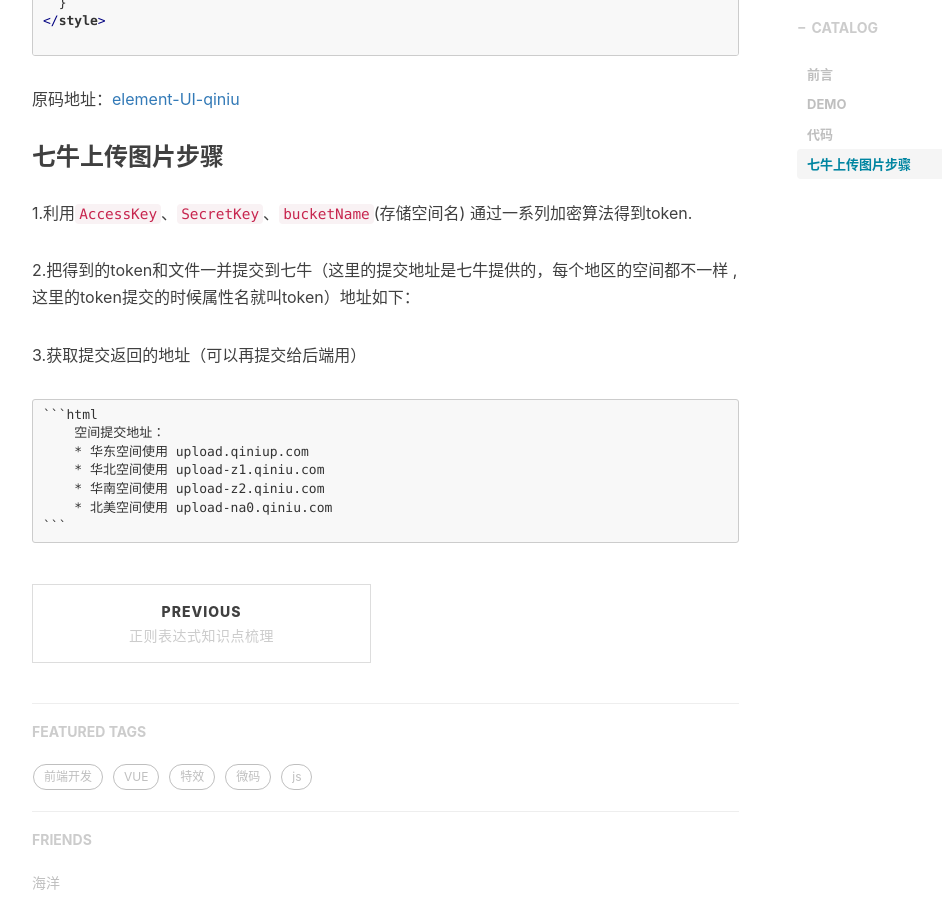
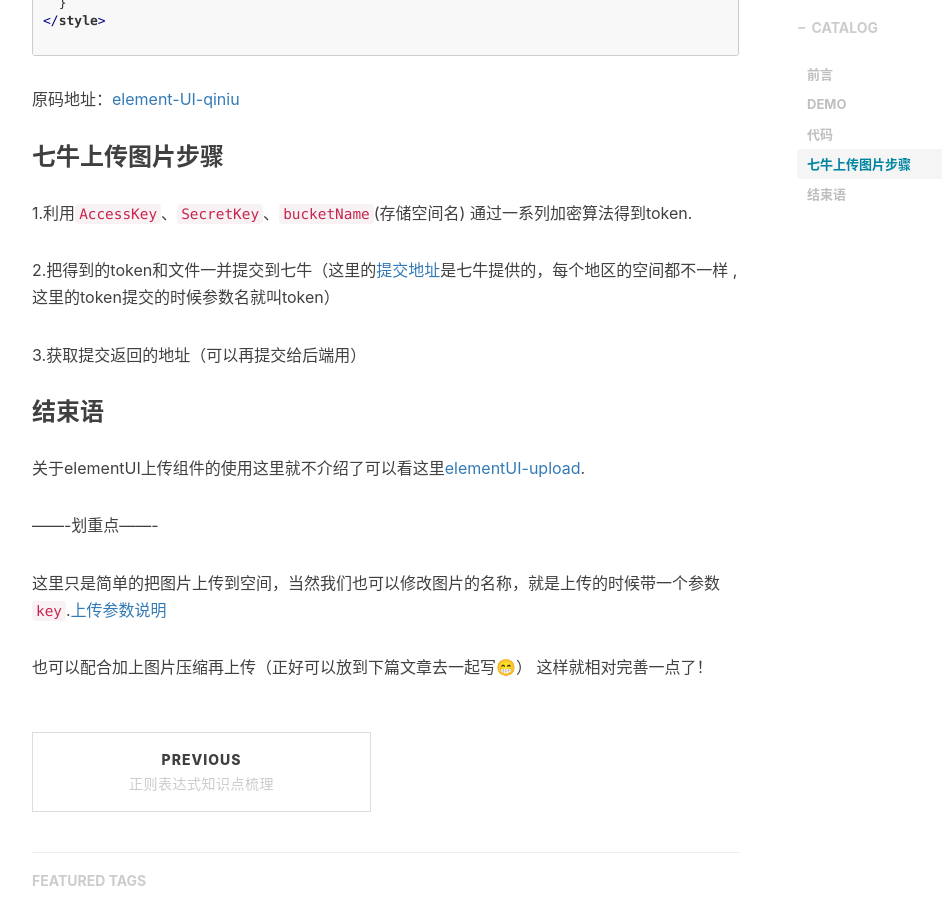
Before and after one commit to bb595700239/bb595700239.github.io, a Jekyll site: the page built from _posts/2018-07-03-qiniu-elementUI.markdown, in a window 1280 px wide and 900 px high, scrolled down 7168 px. Shown: the whole window, without its empty margins (233-1175 px from the left). Built offline with Jekyll 4.4.1, drawn with Linux system fonts in a browser that asks for light colours; nearby versions of some CDN libraries; comment, search, counter and statistics services are not loaded.

Commit message:
文章内容修改
Signed-off-by: bb595700239 <595700239@qq.com>

````diff
--- a/_posts/2018-07-03-qiniu-elementUI.markdown
+++ b/_posts/2018-07-03-qiniu-elementUI.markdown
@@ -367,15 +367,20 @@ upload.vue
 
 1.利用`AccessKey`、`SecretKey`、`bucketName`(存储空间名) 通过一系列加密算法得到token.
 
-2.把得到的token和文件一并提交到七牛（这里的提交地址是七牛提供的，每个地区的空间都不一样 ,这里的token提交的时候属性名就叫token）地址如下：
+2.把得到的token和文件一并提交到七牛（这里的[提交地址](https://developer.qiniu.com/kodo/manual/1671/region-endpoint)是七牛提供的，每个地区的空间都不一样 ,这里的token提交的时候参数名就叫token）
 
 
 3.获取提交返回的地址（可以再提交给后端用）
 
-    ```html
-        空间提交地址：
-        * 华东空间使用 upload.qiniup.com
-        * 华北空间使用 upload-z1.qiniu.com
-        * 华南空间使用 upload-z2.qiniu.com
-        * 北美空间使用 upload-na0.qiniu.com
-    ```
+
+
+### 结束语
+
+关于elementUI上传组件的使用这里就不介绍了可以看这里[elementUI-upload](http://element.eleme.io/#/zh-CN/component/upload).
+
+
+-------划重点-------
+
+这里只是简单的把图片上传到空间，当然我们也可以修改图片的名称，就是上传的时候带一个参数`key`.[上传参数说明](https://developer.qiniu.com/kodo/manual/1272/form-upload)
+
+也可以配合加上图片压缩再上传（正好可以放到下篇文章去一起写😁） 这样就相对完善一点了！
````
